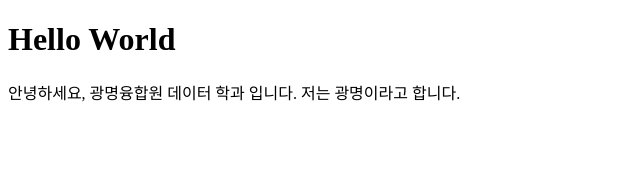
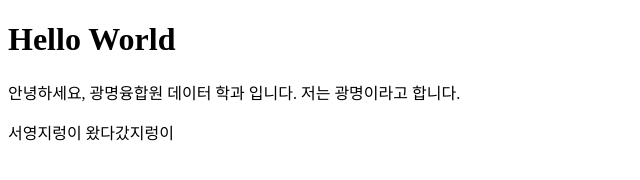
Before and after one commit to ckm45/poly_hello, a plain HTML site: page index.html in a window 1280 px wide. Shown: the whole page, without its empty margins (0-640 px from the left). Drawn offline with Linux system fonts and the light colour scheme.

Commit message:
서영지렁이

```diff
--- a/index.html
+++ b/index.html
@@ -9,5 +9,6 @@
 <body>
     <h1>Hello World</h1>
     <p>안녕하세요, 광명융합원 데이터 학과 입니다. 저는 광명이라고 합니다. </p>
+    <p>서영지렁이 왔다갔지렁이</p>
 </body>
 </html>
```
